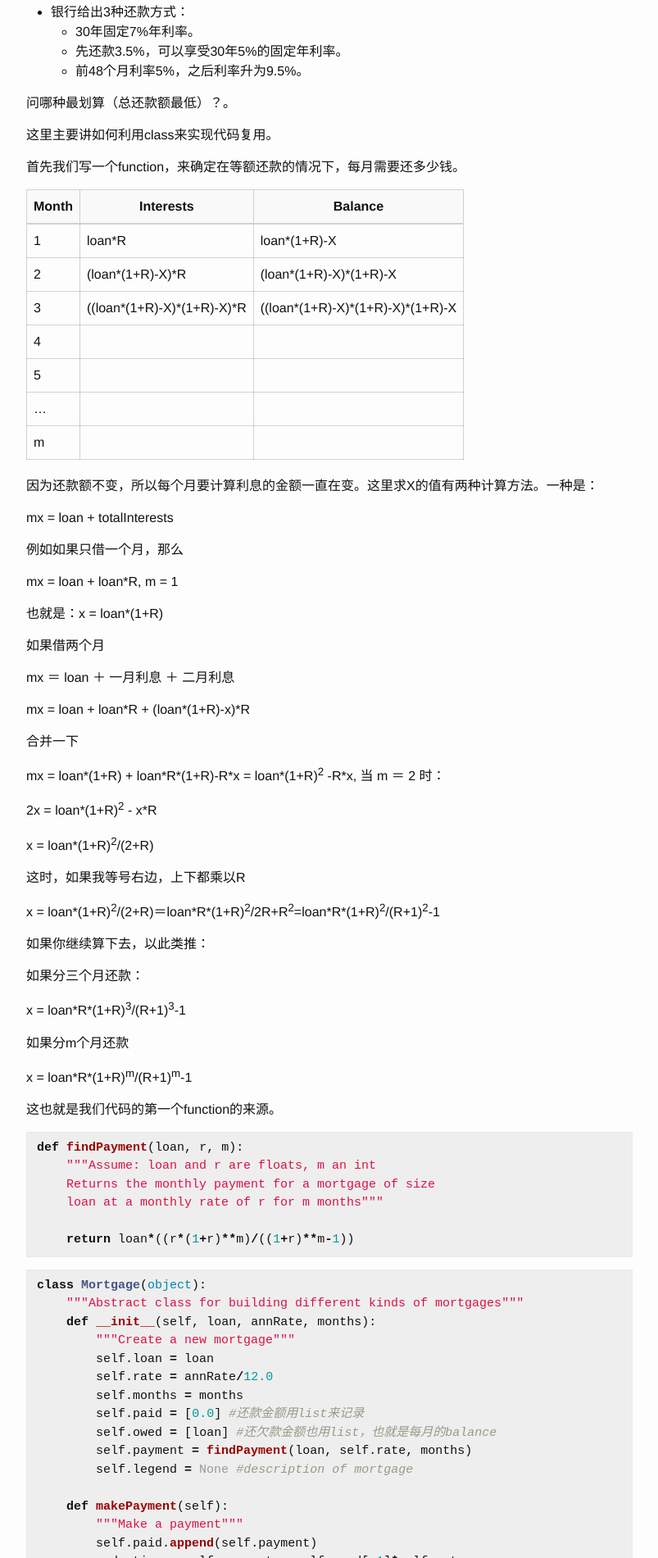
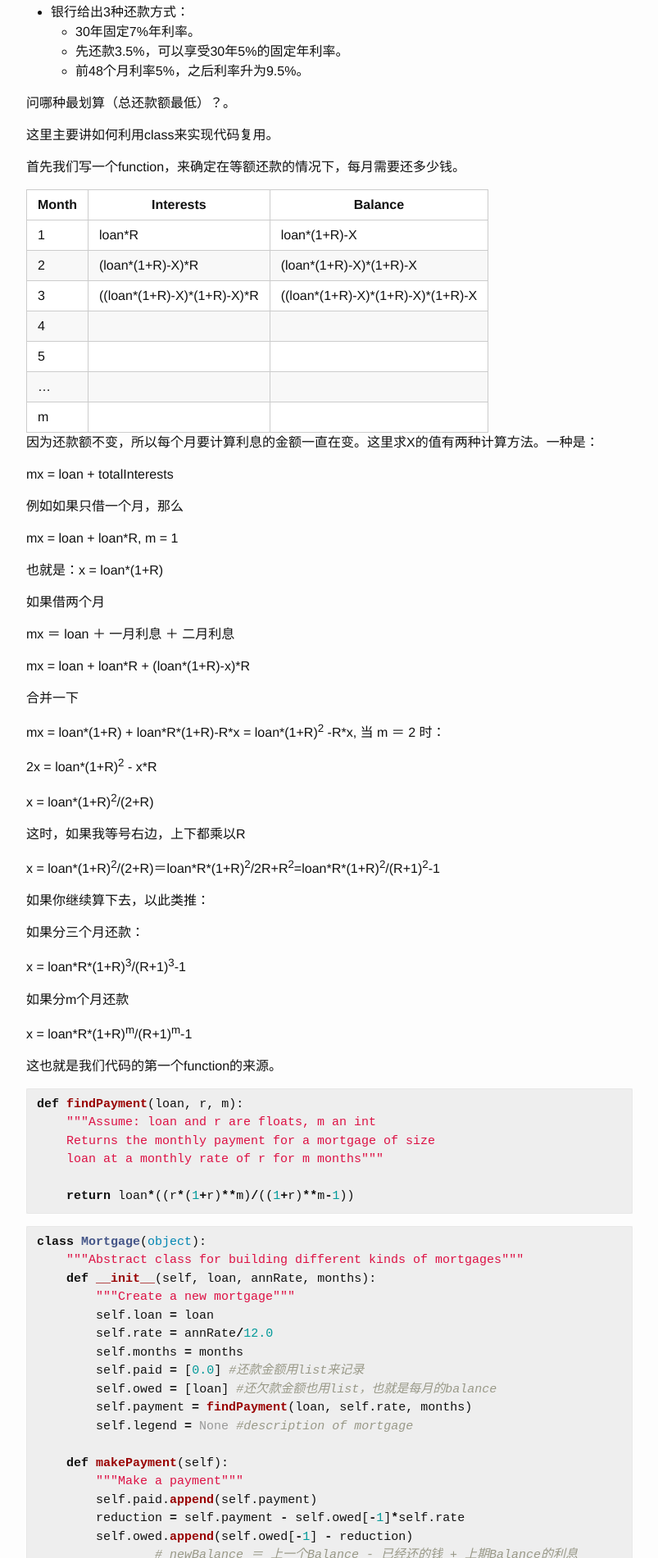
Before and after one commit to nickyfoto/Blog, a Jekyll site: the page built from _posts/2015-11-05-6-00-2x-notes-week1-part1.md, in a window 1280 px wide. Shown: the part 1688-3589 px from the top of the page at 82% size, without its empty margins (238-1041 px from the left). Built offline with Jekyll 4.4.1, drawn with Linux system fonts in a browser that asks for light colours.

Commit message:
add table style

```diff
--- a/_sass/_base.scss
+++ b/_sass/_base.scss
@@ -26,30 +26,27 @@
 }
 
 table {
-margin-bottom: 20px;
-max-width: 100%;
-border-collapse: collapse;
-transition: all 0.3s;
-border: 1px solid rgba(0,0,0,0.167);
-}
-
-table thead>tr {
-background-color: rgba(249,249,249,0.9);
-}
-
-table thead tr th {
-border: 1px solid rgba(0,0,0,0.167);
-border-top: 0px none;
-border-bottom-width: 2px;
-vertical-align: bottom;
-padding: 8px;
-}
-
-table tbody tr td {
-border: 1px solid rgba(0,0,0,0.167);
-vertical-align: top;
-padding: 8px;
-}
+  padding: 0;border-collapse: collapse; }
+  table tr {
+    border-top: 1px solid #cccccc;
+    background-color: white;
+    margin: 0;
+    padding: 0; }
+    table tr:nth-child(2n) {
+      background-color: #f8f8f8; }
+    table tr th {
+      font-weight: bold;
+      border: 1px solid #cccccc;
+      margin: 0;
+      padding: 6px 13px; }
+    table tr td {
+      border: 1px solid #cccccc;
+      margin: 0;
+      padding: 6px 13px; }
+    table tr th :first-child, table tr td :first-child {
+      margin-top: 0; }
+    table tr th :last-child, table tr td :last-child {
+      margin-bottom: 0; }
 
 /**
  * Set `margin-bottom` to maintain vertical rhythm
```
